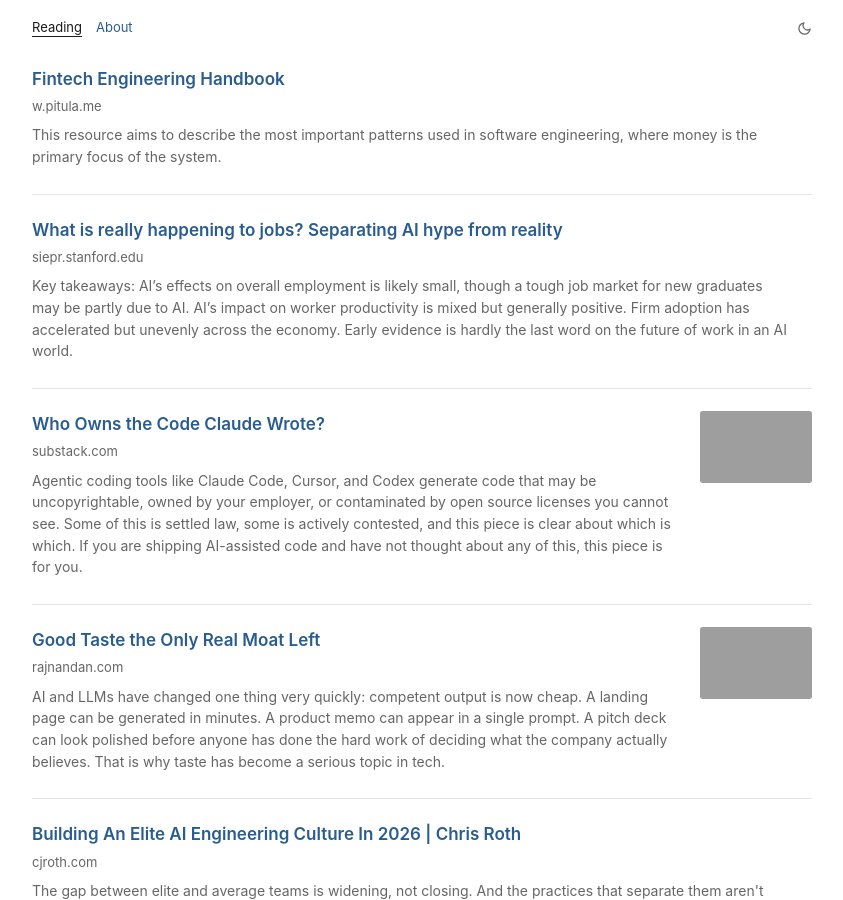
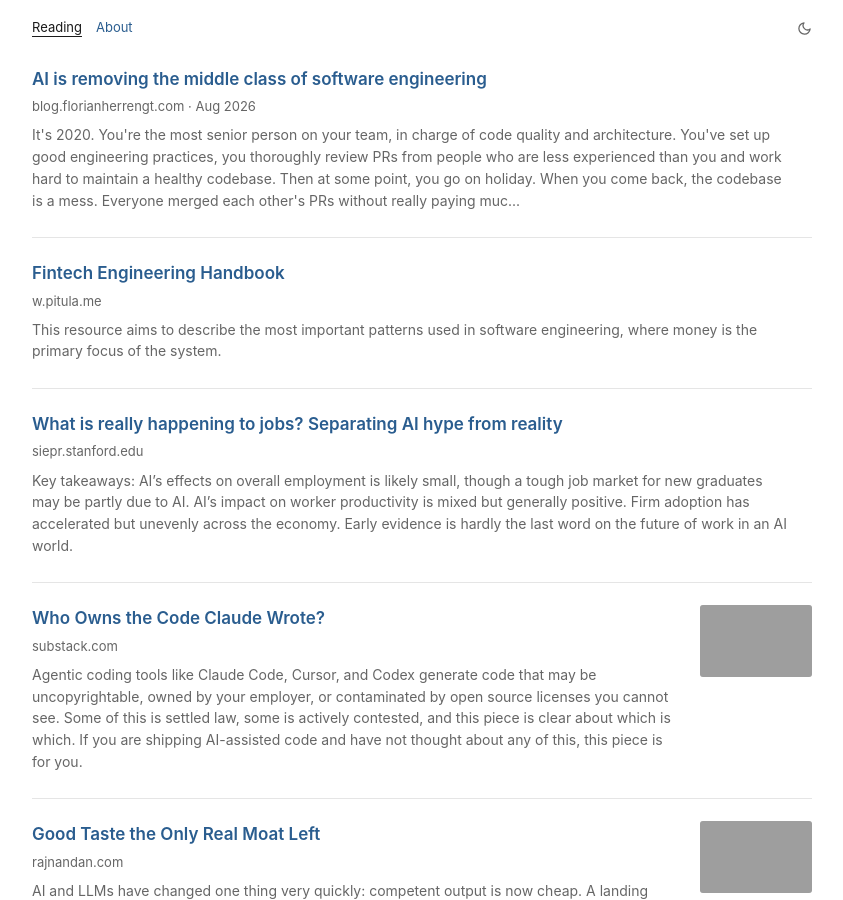
Before and after one commit to snatalenko/snatalenko.github.io, a Jekyll site: the page built from index.html, in a window 1280 px wide and 900 px high, cut to the strip 0-900 px from the top of the window. Shown: the whole strip, without its empty margins (218-1061 px from the left). Built offline with Jekyll 4.4.1, drawn with Linux system fonts in a browser that asks for light colours; grey boxes are pictures that could not be loaded.

Commit message:
Update reading list

```diff
--- a/_data/reading.json
+++ b/_data/reading.json
@@ -1,4 +1,12 @@
 [
+  {
+    "id": "d10ea54f06e0c371",
+    "title": "AI is removing the middle class of software engineering",
+    "url": "https://blog.florianherrengt.com/ai-removing-middle-class-software-engineering.html",
+    "source": "blog.florianherrengt.com",
+    "description": "It's 2020. You're the most senior person on your team, in charge of code quality and architecture. You've set up good engineering practices, you thoroughly review PRs from people who are less experienced than you and work hard to maintain a healthy codebase. Then at some point, you go on holiday. When you come back, the codebase is a mess. Everyone merged each other's PRs without really paying muc",
+    "liked_at": "2026-08-13T08:41:12Z"
+  },
   {
     "id": "e980be08a839311c",
     "title": "Fintech Engineering Handbook",
```
